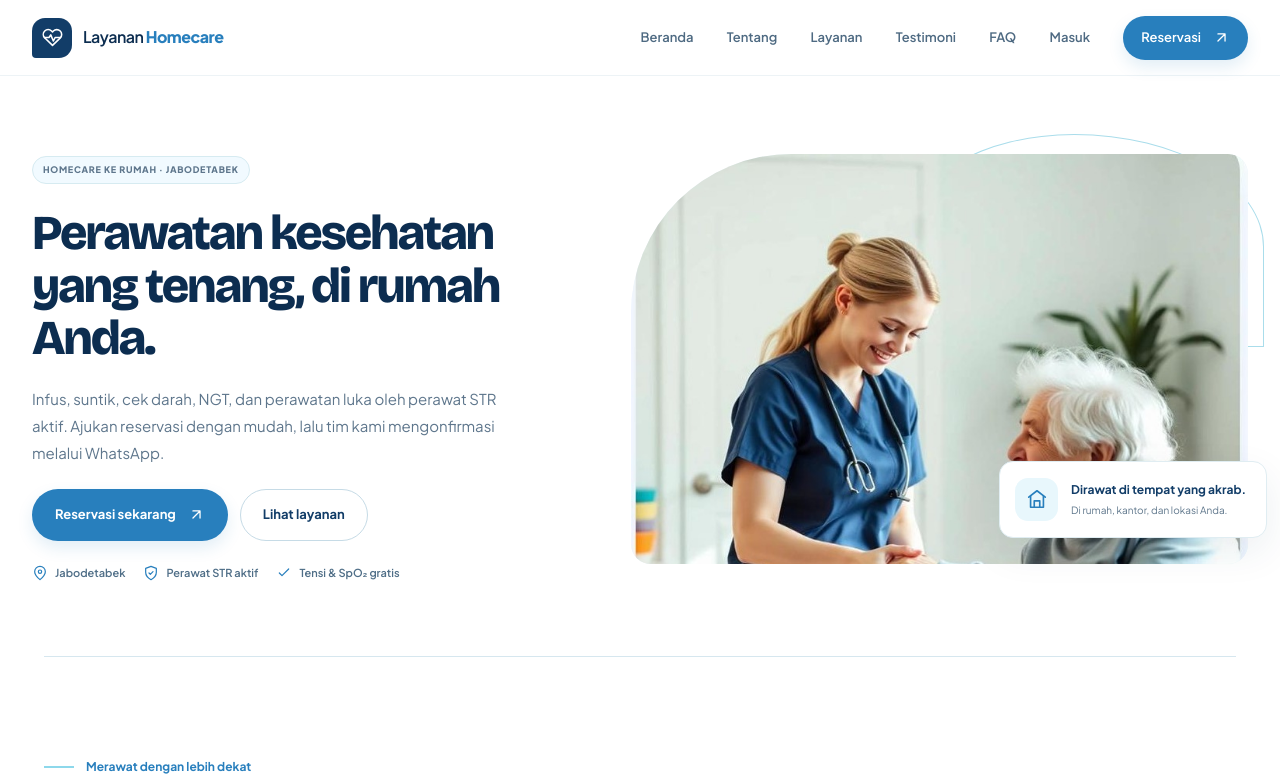
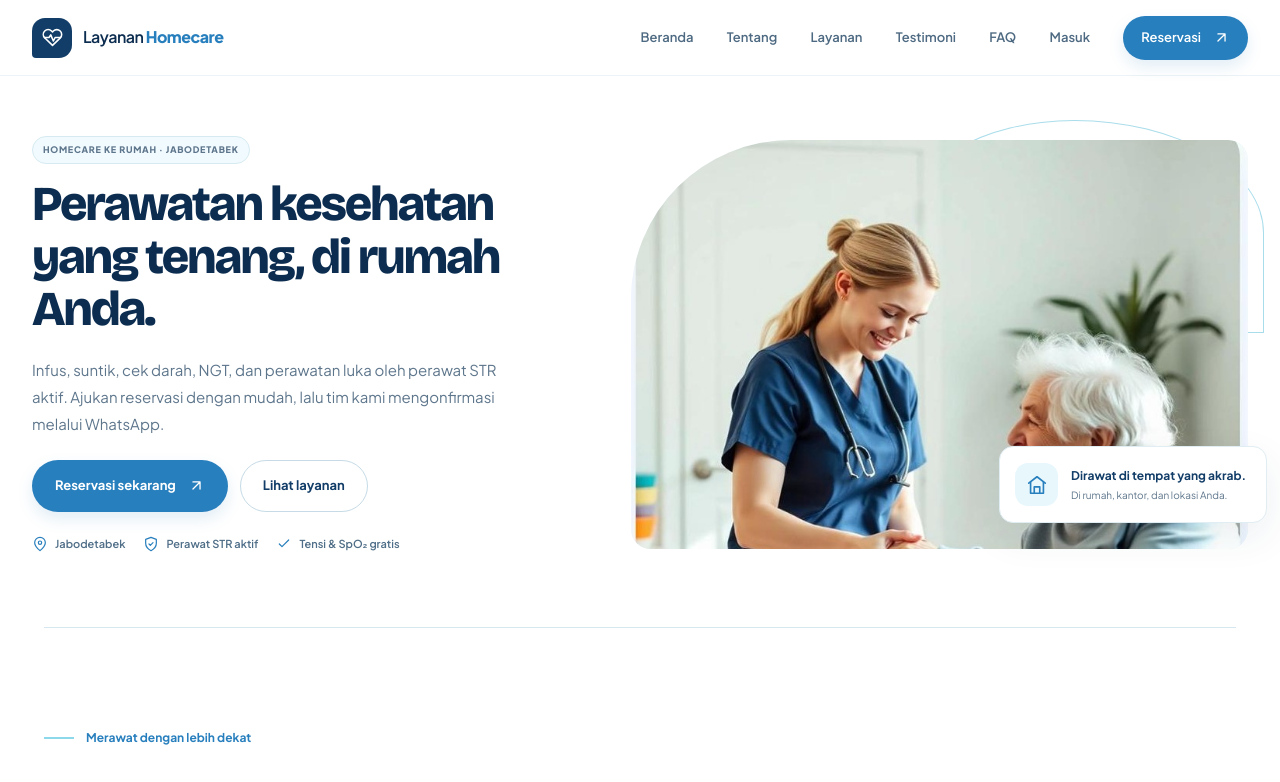
Before and after one commit to Anakkucing7/homcare, a Next.js app: page / in a window 1280 px wide. Shown: the top 782 px of the page. Built offline with nearby package versions, Linux system fonts and the light colour scheme; no server answers; the database is empty.

Commit message:
Tighten hero badge heading spacing

```diff
--- a/app/globals.css
+++ b/app/globals.css
@@ -865,4 +865,4 @@ button:focus-visible, a:focus-visible, input:focus-visible, textarea:focus-visib
   .site-header { padding-inline: 16px; }
   .hero.section-wrap { width: calc(100% - 32px); }
 }
-.hero-copy > .hero-eyebrow { padding: 5px 10px; font-size: 9px; }
+.hero-copy > .hero-eyebrow { margin: 0 0 14px; padding: 5px 10px; font-size: 9px; }
```
